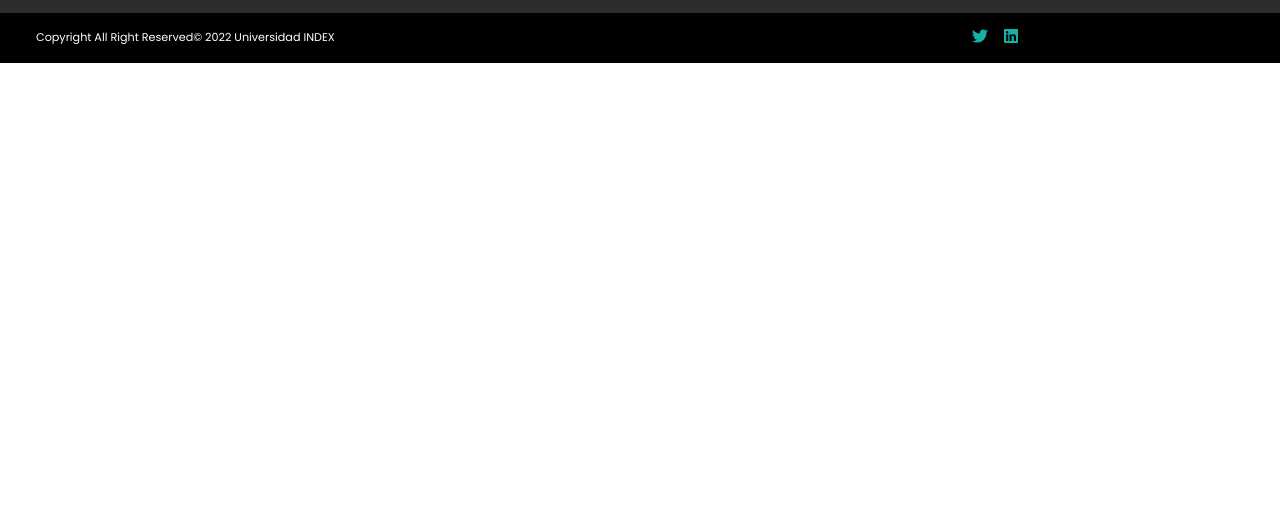
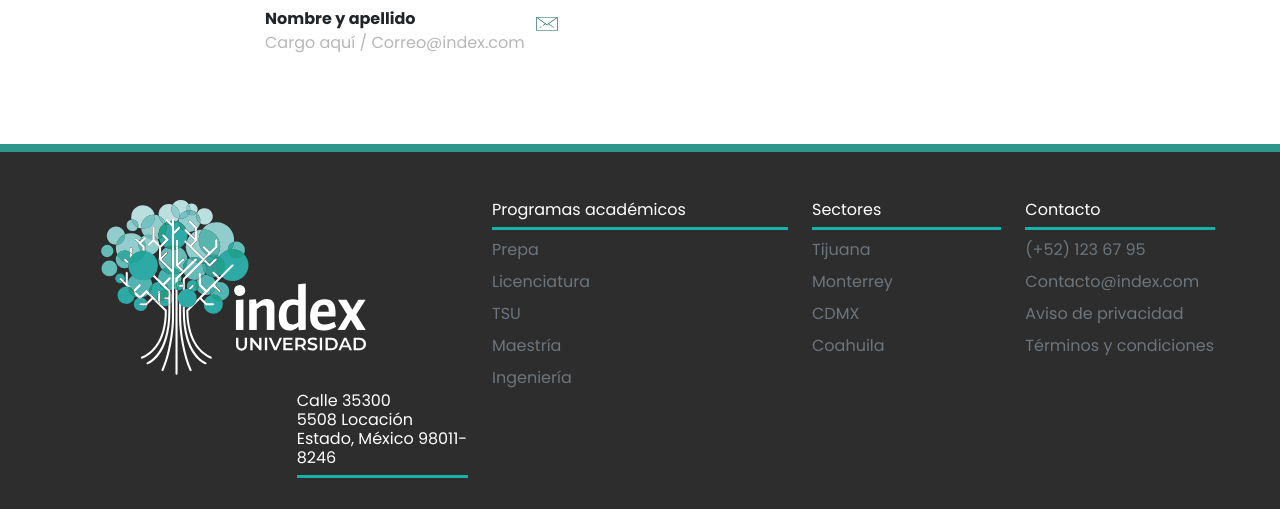
Before and after one commit to LuisDgzA/landingIndex, a PHP site: page /aliados.php in a window 1280 px wide. Shown: the part 3037-3546 px from the top of the page. Before the commit the page ends 3100 px from the top, so only its background shows below. Run offline with PHP 8.4, Linux system fonts and the light colour scheme.

Commit message:
cambio imagenes de aliados

```diff
--- a/aliados.php
+++ b/aliados.php
@@ -36,11 +36,11 @@
 					</div>
 					<div class="card-aliados__buttons d-flex justify-content-between">
 						<div>
-							<p class="bold m-0">Baja California</p>
-							<p class="f-color-black-light m-0">Sector 1</p>
+							<p class="bold m-0">Nombre y apellido</p>
+							<p class="f-color-black-light m-0">Cargo aquí / Correo@index.com</p>
 						</div>
-						<div class="container-ver-cursos">
-							<button class="btn-styless"><div class="btn-ver-cursos bold">Ver cursos</div></button>
+						<div class="container-aliados">
+							<button class="btn-styless"><div class="btn-aliados-contacto bold"><img src="./assets/iconos/contacto-verde.svg" alt="icono-contacto"></div></button>
 						</div>
 					</div>
 				</div>
@@ -56,11 +56,11 @@
 					</div>
 					<div class="card-aliados__buttons d-flex justify-content-between">
 						<div>
-							<p class="bold m-0">Baja California</p>
-							<p class="f-color-black-light m-0">Sector 1</p>
+							<p class="bold m-0">Nombre y apellido</p>
+							<p class="f-color-black-light m-0">Cargo aquí / Correo@index.com</p>
 						</div>
-						<div class="container-ver-cursos">
-							<button class="btn-styless"><div class="btn-ver-cursos bold">Ver cursos</div></button>
+						<div class="container-aliados">
+							<button class="btn-styless"><div class="btn-aliados-contacto bold"><img src="./assets/iconos/contacto-verde.svg" alt="icono-contacto"></div></button>
 						</div>
 					</div>
 				</div>
@@ -76,11 +76,11 @@
 					</div>
 					<div class="card-aliados__buttons d-flex justify-content-between">
 						<div>
-							<p class="bold m-0">Baja California</p>
-							<p class="f-color-black-light m-0">Sector 1</p>
+							<p class="bold m-0">Nombre y apellido</p>
+							<p class="f-color-black-light m-0">Cargo aquí / Correo@index.com</p>
 						</div>
-						<div class="container-ver-cursos">
-							<button class="btn-styless"><div class="btn-ver-cursos bold">Ver cursos</div></button>
+						<div class="container-aliados">
+							<button class="btn-styless"><div class="btn-aliados-contacto bold"><img src="./assets/iconos/contacto-verde.svg" alt="icono-contacto"></div></button>
 						</div>
 					</div>
 				</div>
@@ -96,11 +96,11 @@
 					</div>
 					<div class="card-aliados__buttons d-flex justify-content-between">
 						<div>
-							<p class="bold m-0">Baja California</p>
-							<p class="f-color-black-light m-0">Sector 1</p>
+							<p class="bold m-0">Nombre y apellido</p>
+							<p class="f-color-black-light m-0">Cargo aquí / Correo@index.com</p>
 						</div>
-						<div class="container-ver-cursos">
-							<button class="btn-styless"><div class="btn-ver-cursos bold">Ver cursos</div></button>
+						<div class="container-aliados">
+							<button class="btn-styless"><div class="btn-aliados-contacto bold"><img src="./assets/iconos/contacto-verde.svg" alt="icono-contacto"></div></button>
 						</div>
 					</div>
 				</div>
@@ -116,11 +116,11 @@
 					</div>
 					<div class="card-aliados__buttons d-flex justify-content-between">
 						<div>
-							<p class="bold m-0">Baja California</p>
-							<p class="f-color-black-light m-0">Sector 1</p>
+							<p class="bold m-0">Nombre y apellido</p>
+							<p class="f-color-black-light m-0">Cargo aquí / Correo@index.com</p>
 						</div>
-						<div class="container-ver-cursos">
-							<button class="btn-styless"><div class="btn-ver-cursos bold">Ver cursos</div></button>
+						<div class="container-aliados">
+							<button class="btn-styless"><div class="btn-aliados-contacto bold"><img src="./assets/iconos/contacto-verde.svg" alt="icono-contacto"></div></button>
 						</div>
 					</div>
 				</div>
@@ -136,11 +136,11 @@
 					</div>
 					<div class="card-aliados__buttons d-flex justify-content-between">
 						<div>
-							<p class="bold m-0">Baja California</p>
-							<p class="f-color-black-light m-0">Sector 1</p>
+							<p class="bold m-0">Nombre y apellido</p>
+							<p class="f-color-black-light m-0">Cargo aquí / Correo@index.com</p>
 						</div>
-						<div class="container-ver-cursos">
-							<button class="btn-styless"><div class="btn-ver-cursos bold">Ver cursos</div></button>
+						<div class="container-aliados">
+							<button class="btn-styless"><div class="btn-aliados-contacto bold"><img src="./assets/iconos/contacto-verde.svg" alt="icono-contacto"></div></button>
 						</div>
 					</div>
 				</div>
@@ -156,11 +156,51 @@
 					</div>
 					<div class="card-aliados__buttons d-flex justify-content-between">
 						<div>
-							<p class="bold m-0">Baja California</p>
-							<p class="f-color-black-light m-0">Sector 1</p>
+							<p class="bold m-0">Nombre y apellido</p>
+							<p class="f-color-black-light m-0">Cargo aquí / Correo@index.com</p>
 						</div>
-						<div class="container-ver-cursos">
-							<button class="btn-styless"><div class="btn-ver-cursos bold">Ver cursos</div></button>
+						<div class="container-aliados">
+							<button class="btn-styless"><div class="btn-aliados-contacto bold"><img src="./assets/iconos/contacto-verde.svg" alt="icono-contacto"></div></button>
+						</div>
+					</div>
+				</div>
+				<div class="card-aliados">
+					<div class="card-aliados__img">
+                        <div>
+                            <p class="nombre-aliados">nombre y apellido</p>
+                            <p class="correo-aliados">correo@index.com</p>
+                        </div>
+                        <div class="aliados-img-over">
+
+                        </div>
+					</div>
+					<div class="card-aliados__buttons d-flex justify-content-between">
+						<div>
+							<p class="bold m-0">Nombre y apellido</p>
+							<p class="f-color-black-light m-0">Cargo aquí / Correo@index.com</p>
+						</div>
+						<div class="container-aliados">
+							<button class="btn-styless"><div class="btn-aliados-contacto bold"><img src="./assets/iconos/contacto-verde.svg" alt="icono-contacto"></div></button>
+						</div>
+					</div>
+				</div>
+				<div class="card-aliados">
+					<div class="card-aliados__img">
+                        <div>
+                            <p class="nombre-aliados">nombre y apellido</p>
+                            <p class="correo-aliados">correo@index.com</p>
+                        </div>
+                        <div class="aliados-img-over">
+
+                        </div>
+					</div>
+					<div class="card-aliados__buttons d-flex justify-content-between">
+						<div>
+							<p class="bold m-0">Nombre y apellido</p>
+							<p class="f-color-black-light m-0">Cargo aquí / Correo@index.com</p>
+						</div>
+						<div class="container-aliados">
+							<button class="btn-styless"><div class="btn-aliados-contacto bold"><img src="./assets/iconos/contacto-verde.svg" alt="icono-contacto"></div></button>
 						</div>
 					</div>
 				</div>
--- a/assets/css/aliados.css
+++ b/assets/css/aliados.css
@@ -150,6 +150,26 @@
     background-size: cover;
 }
 
+.card-aliados:nth-child(8) .card-aliados__img{
+    background: linear-gradient(
+            to right,
+            rgba(39, 115, 104, 0.5) 0%,
+            rgba(39, 115, 104, 0.5) 100%
+        ), url("../img/aliados8.jpg");
+    background-position: center;
+    background-size: cover;
+}
+
+.card-aliados:nth-child(9) .card-aliados__img{
+    background: linear-gradient(
+            to right,
+            rgba(39, 115, 104, 0.5) 0%,
+            rgba(39, 115, 104, 0.5) 100%
+        ), url("../img/aliados9.jpg");
+    background-position: center;
+    background-size: cover;
+}
+
 .card-aliados:nth-child(1) .aliados-img-over{
     background: url("../img/aliados1.jpg");
     background-position: center;
@@ -191,3 +211,28 @@
     background-position: center;
     background-size: cover;
 }
+
+.card-aliados:nth-child(8) .aliados-img-over{
+    background: url("../img/aliados8.jpg");
+    background-position: center;
+    background-size: cover;
+}
+
+.card-aliados:nth-child(9) .aliados-img-over{
+    background: url("../img/aliados9.jpg");
+    background-position: center;
+    background-size: cover;
+}
+
+.btn-aliados-contacto{
+    background-color: var(--white);
+    padding-bottom: 0.5rem;
+}
+
+.btn-aliados-contacto img{
+    width: 2rem;
+}
+
+.container-aliados{
+    width: 2.5rem;
+}
```
Also changed, not shown: assets/iconos/contacto-verde.svg (added), assets/img/aliados6-1.jpg (added), 2 other files.
